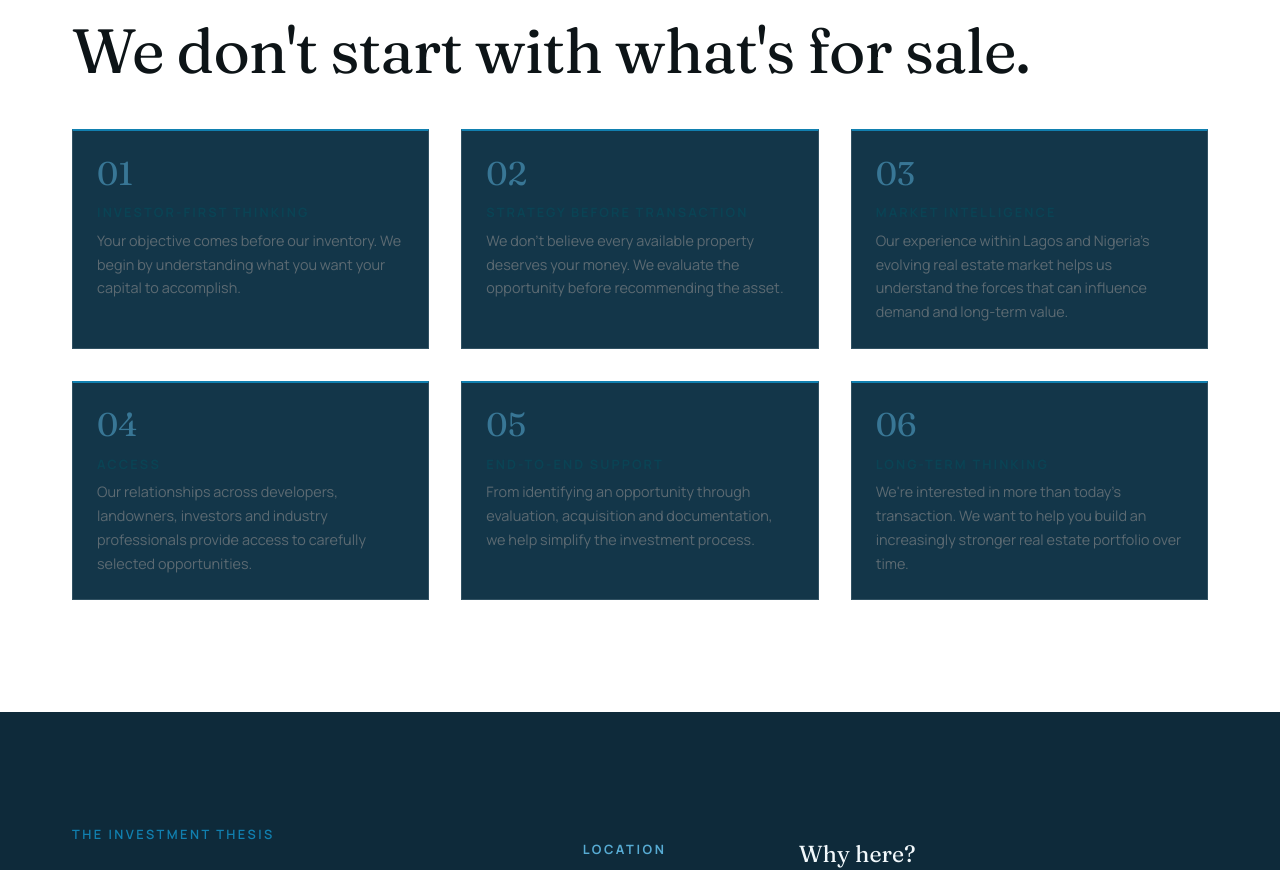
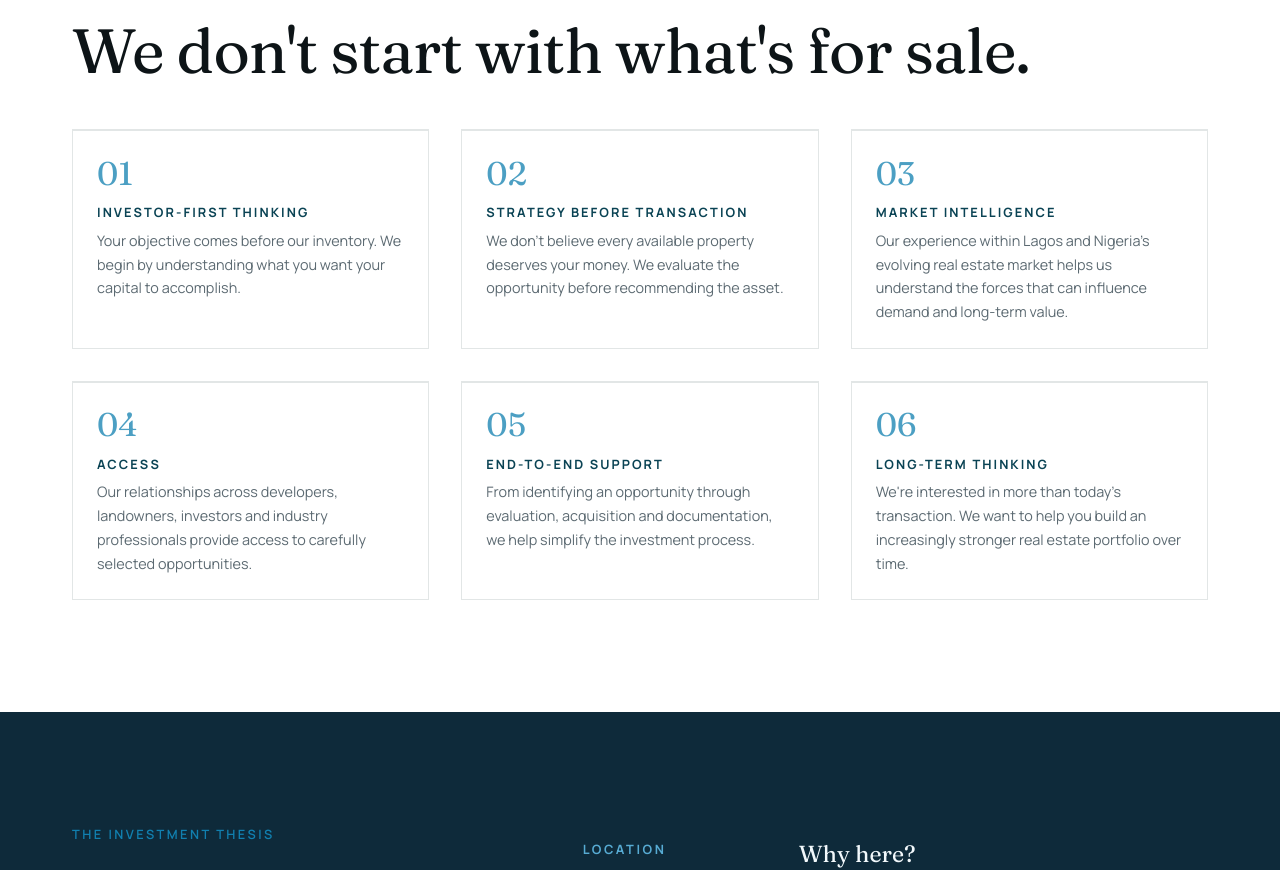
Before and after one commit to Highscoretech/DanlamiRealEstate, a Next.js app: page / in a window 1280 px wide. Shown: the part 8860-9730 px from the top of the page. Built offline with nearby package versions, Linux system fonts and the light colour scheme.

Commit message:
Fix unreadable card text where dark cards sat in white bands

```diff
--- a/app/globals.css
+++ b/app/globals.css
@@ -184,8 +184,14 @@ p { margin: 0; }
 .band-white .faq-q:hover { color: var(--teal-deep); }
 .band-white .faq-a .body { color: var(--muted-on-light); }
 .band-white .questions li { border-color: var(--line-on-light); }
+/* Cards default to the navy surface. Inside a white band they have to flip
+   to a light surface too, or the on-light text overrides below land dark
+   text on a dark card. */
 .band-white .property-card,
-.band-white .card {
+.band-white .card,
+.band-white .value-card,
+.band-white .method-card,
+.band-white .course-card {
   background: #fff;
   border-color: var(--line-on-light);
 }
@@ -198,6 +204,18 @@ p { margin: 0; }
 }
 .band-white .value-card h4 { color: var(--teal-deep); }
 .band-white .value-card p { color: var(--muted-on-light); }
+.band-white .value-card-idx { color: var(--teal); opacity: .75; }
+.band-white .method-card h3 { color: var(--teal-deep); }
+.band-white .method-headline { color: var(--ink-on-light); }
+.band-white .method-card .body { color: var(--muted-on-light); }
+.band-white .method-card .checks li { color: var(--ink-soft-on-light); }
+.band-white .method-aside { color: var(--faint-on-light); }
+.band-white .method-quote { color: var(--teal-deep); }
+.band-white .method-quote-muted { color: var(--faint-on-light); }
+.band-white .course-card-body h3 { color: var(--ink-on-light); }
+.band-white .thesis-list dd { color: var(--ink-on-light); }
+.band-white .thesis-list > div { border-color: var(--line-on-light); }
+.band-white .listing-run li { color: var(--ink-on-light); }
 .band-white .pull { color: var(--ink-on-light); }
 .band-white .pull-teal, .band-white .link-arrow { color: var(--teal-deep); }
 .band-white .btn-outline { color: var(--ink-on-light); border-color: #CED6D6; }
```
